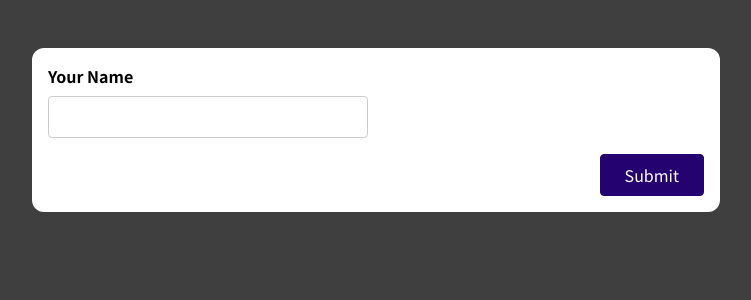
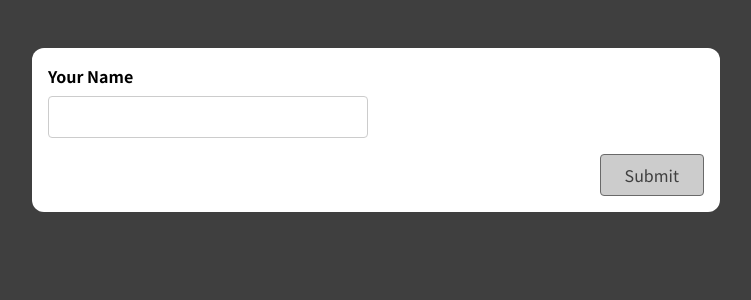
Before and after one commit to Taneros/16-forms-input, a React (Create React App) app: page / in a window 1280 px wide. Shown: the top 300 px of the page, without its empty margins (264-1015 px from the left). Built offline with nearby package versions, Linux system fonts and the light colour scheme.

Commit message:
feat: add overall form validation

```diff
--- a/src/components/SimpleInput.js
+++ b/src/components/SimpleInput.js
@@ -1,8 +1,9 @@
-import React, {useState} from 'react';
+import React, {useState, useEffect} from 'react';
 
 const SimpleInput = (props) => {
   const [enteredName, setEnteredName] = useState('');
   const [enteredNameTouched, setEnteredNameTouched] = useState(false);
+  const [fromIsValid, setFromIsValid] = useState(false);
 
   const enteredNameIsValid = enteredName.trim() !== '';
 
@@ -11,6 +12,11 @@ const SimpleInput = (props) => {
   const nameInputClasses = nameInputIsValid
     ? 'form-control invalid'
     : 'form-control';
+
+  useEffect(() => {
+    if (enteredNameIsValid) setFromIsValid(true);
+    else setFromIsValid(false);
+  }, [enteredNameIsValid]);
 
   const handleNameInputBlur = (event) => {
     setEnteredNameTouched(true);
@@ -47,7 +53,7 @@ const SimpleInput = (props) => {
         )}
       </div>
       <div className="form-actions">
-        <button>Submit</button>
+        <button disabled={!fromIsValid}>Submit</button>
       </div>
     </form>
   );
--- a/src/index.css
+++ b/src/index.css
@@ -79,6 +79,15 @@ button:active {
   border-color: #33059e;
 }
 
+button:disabled,
+button:disabled,
+button:disabled {
+  background-color: #ccc;
+  color: #3f3f3f;
+  border-color: #696969;
+  cursor: not-allowed;
+}
+
 .form-actions {
   text-align: right;
 }
```
